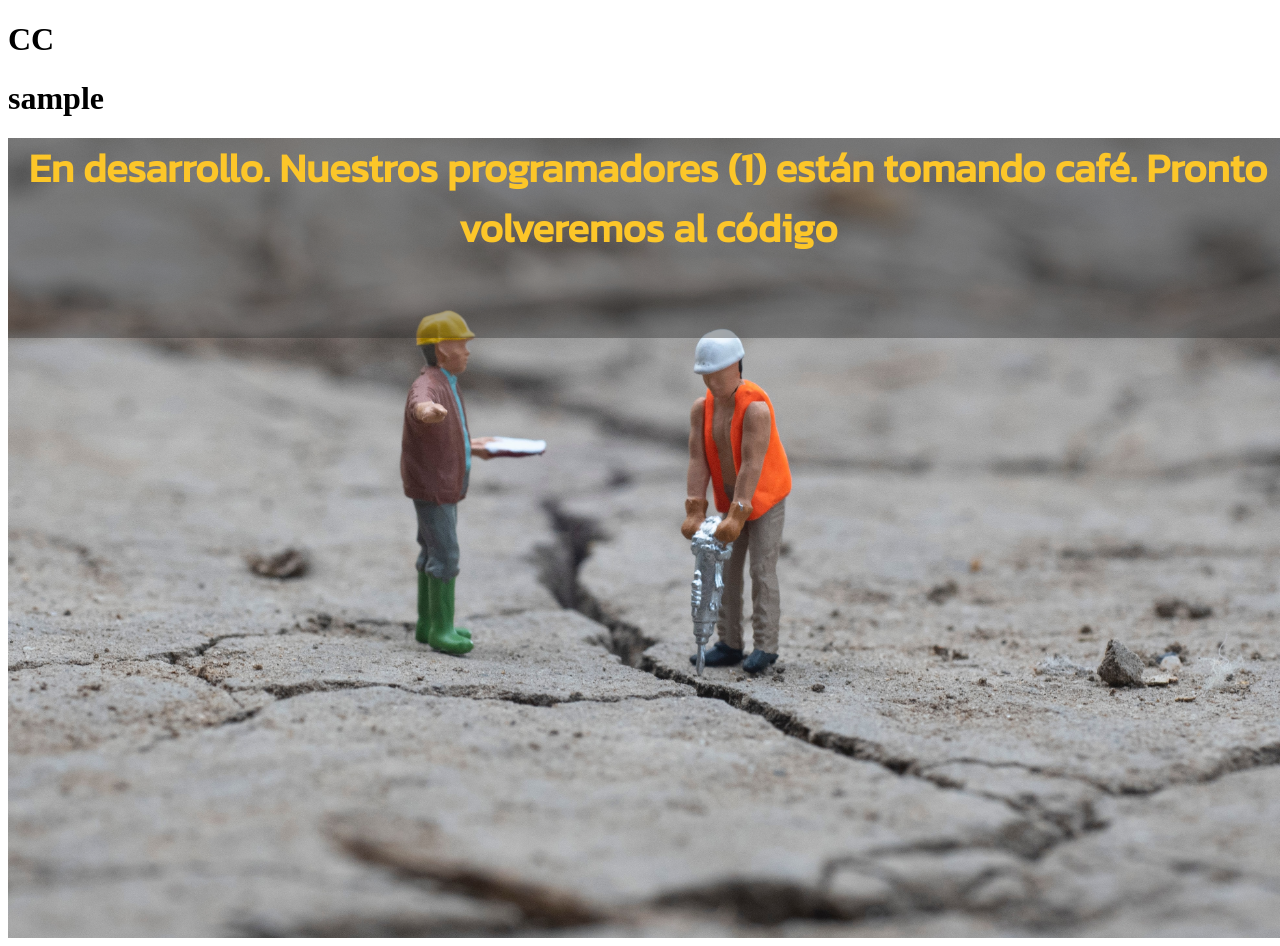
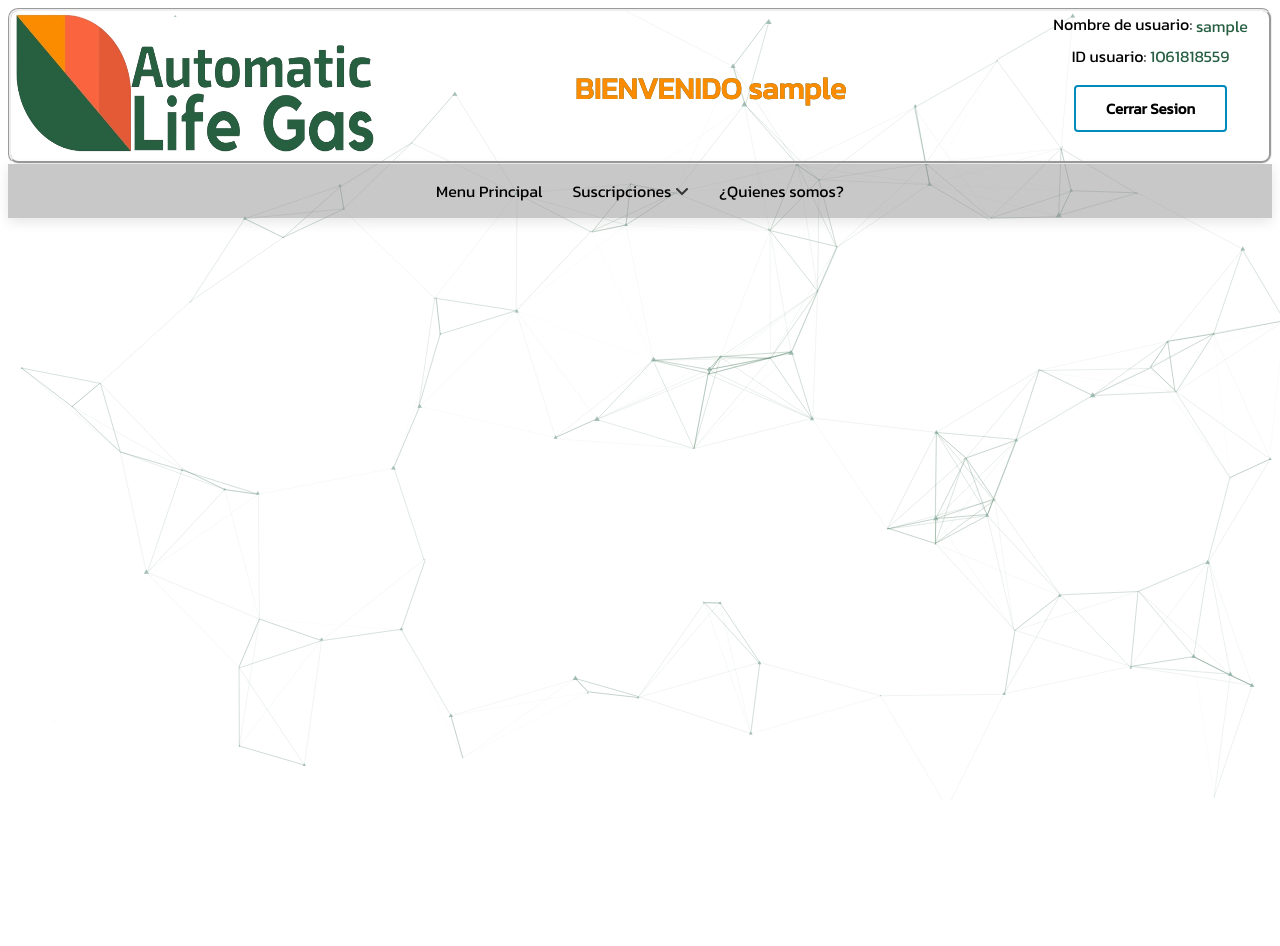
Before and after one commit to Anexis19/Proyecto_Biodigestor, a PHP site: page /pages/client_menu.php in a window 1280 px wide. After the commit the page ends 798 px from the top, so only its background shows below. Run offline with PHP 8.4, Linux system fonts and the light colour scheme; a user stored in the database is signed in; some libraries are stand-ins or nearby versions.

Commit message:
Primer modelo del perfil cliente. falta crear diseñar funcionalidades. Cuestiones de seguridad completadas con exito.

```diff
--- a/pages/client_menu.php
+++ b/pages/client_menu.php
@@ -4,7 +4,9 @@
 
     // Validacion de inicio de session
     session_start();
-    $autentication = $_SESSION['TIPO_USUARIO'];
+    $autentication      = $_SESSION['TIPO_USUARIO'];
+    $nombre_cliente     = $_SESSION['NOM_USUARIO'];
+    $id_cliente         = $_SESSION['ID_USUARIO'];
 
     if($autentication = '' || $autentication == null || $autentication == 2 ){
         header('Location: inicio_sesion.php?message=3');
@@ -20,7 +22,7 @@
     <meta http-equiv="X-UA-Compatible" content="IE=edge">
     <meta name="viewport" content="width=device-width, initial-scale=1.0">
     <link rel="icon" href="../images/icon.png">
-    <link rel="stylesheet" href="../css/style_construction.css">
+    <link rel="stylesheet" href="../css/style.css">
     <link rel="preconnect" href="https://fonts.googleapis.com">
     <link rel="preconnect" href="https://fonts.gstatic.com" crossorigin>
     <link rel="preconnect" href="https://fonts.gstatic.com">
@@ -30,13 +32,71 @@
 
 </head>
 <body>
-    <h1><?php echo $_SESSION['TIPO_USUARIO']?></h1>
-    <h1><?php echo $_SESSION['NOM_USUARIO']?></h1>
-    <div class="titulo">
-        <div class="text">
-        En desarrollo. Nuestros programadores (1) están tomando café. Pronto volveremos al código
+<!-- CONTENEDOR DE PARTICULAS -->
+<div id="particles-js"></div>
+
+<!-- CABECERA DE TRABAJO -->
+<header>
+
+    <div class="contenedor_principal">
+        <div class="contenedor_logo">
+            <a href="../index.php"><img id="imagen_logo" src="../images/logo.png" alt="Error al cargar la imagen"></a>
         </div>
-   </div>
+        <div class="contenedor_nombre_clt">
+            <span> BIENVENIDO </span>
+            <span>
+                <?php
+                    echo $nombre_cliente;
+                ?>
 
+            </span>
+        </div>
+        <div class="contenedor_clt">
+            Nombre de usuario:
+            <span class="info_clt">
+                <?php
+                    echo " $nombre_cliente";
+                ?>
+            </span><br>
+            <span>
+                ID usuario:
+            </span>
+            <span class="info_clt">
+                <?php
+                    echo " $id_cliente";
+                ?>
+            </span>
+
+
+            <div class="contenedor_cerrar_sesion" >
+                <button class="btn-cierre-sesion"><a href="../logic/cerrar_sesion.php">Cerrar Sesion</a></button>
+            </div>
+        </div>
+    </div>
+</header>
+
+<!-- BARRA DE NAVEGACION -->
+<div class="contenedor_menu">
+
+    <div class="contenedor_listas">
+        <ul>
+            <li class="btn-inicio-go_home"><a href="../index.php">Menu Principal</a></li>
+            <li> <a href="suscription.php">Suscripciones</a>  <i class="fa fa-angle-down"></i>
+                <ul>
+                    <li>Premiun</li>
+                    <li>Basico</li>
+                </ul>
+            </li>
+            <li class="btn-inicio-go_catalogo"><a href="">¿Quienes somos?</a></li>
+
+        </ul>
+    </div>
+</div>
+
+
+
+<!-- AGREGAR PARTICULAS -->
+<script src="https://cdn.jsdelivr.net/npm/particles.js@2.0.0/particles.min.js"></script>
+<script src="../js/app.js"></script>
 </body>
 </html>
--- a/pages/form_register.php
+++ b/pages/form_register.php
@@ -1,6 +1,7 @@
 <?php
 
     include "../conexion.php";
+    require "../logic/validate_sessionLogic.php";
     $mysqli = new mysqli($host, $user, $pw, $db);
 ?>
 
```
Also changed, not shown: index.php (+17 -0 lines), logic/validate_sessionLogic.php (added, +20 -0 lines), pages/compras.php (added, +43 -0 lines), pages/inicio_sesion.php (+8 -6 lines), pages/suscription.php (+20 -5 lines).
